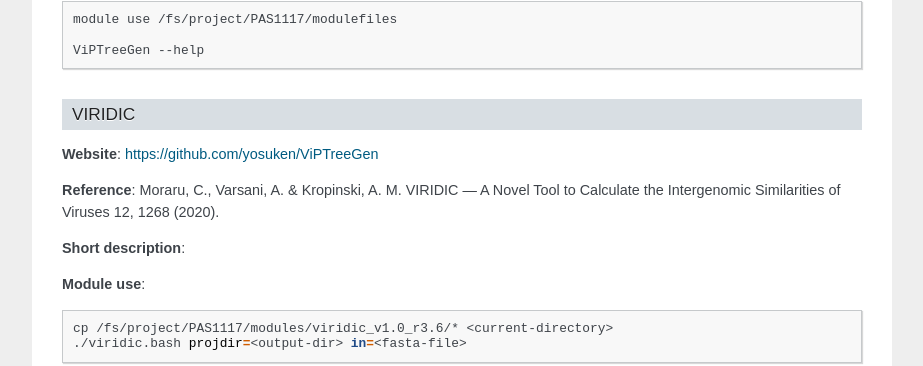
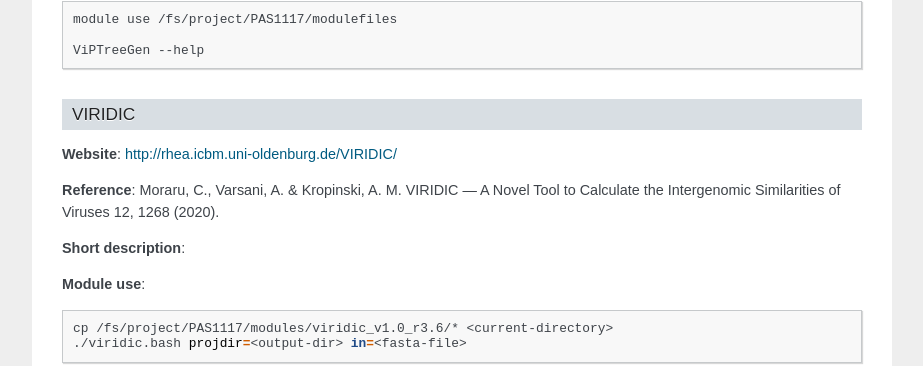
Before and after one commit to MAVERIC-Labs/MAVERIC_informatics, a Sphinx documentation site: the page built from docs/source/eMicro-Apps.rst, in a window 1280 px wide and 900 px high, scrolled down 27060 px. Shown: the part 114-480 px from the top of the window, without its empty margins (198-1121 px from the left). Built offline with Sphinx 7.4.7, drawn with Linux system fonts in a browser that asks for light colours; part of the change alters nothing that is shown.

Commit message:
Fixes the website link for VIRIDIC.

```diff
--- a/docs/source/eMicro-Apps.rst
+++ b/docs/source/eMicro-Apps.rst
@@ -1604,7 +1604,7 @@ genomes of newly sequenced viruses as well as those identified in metagenomes.
 VIRIDIC
 ~~~~~~~
 
-**Website**: https://github.com/yosuken/ViPTreeGen
+**Website**: http://rhea.icbm.uni-oldenburg.de/VIRIDIC/
 
 **Reference**:  Moraru, C., Varsani, A. & Kropinski, A. M. VIRIDIC — A Novel Tool to Calculate the Intergenomic
 Similarities of Viruses 12, 1268 (2020).
```
Also changed, not shown: 5 other files.
